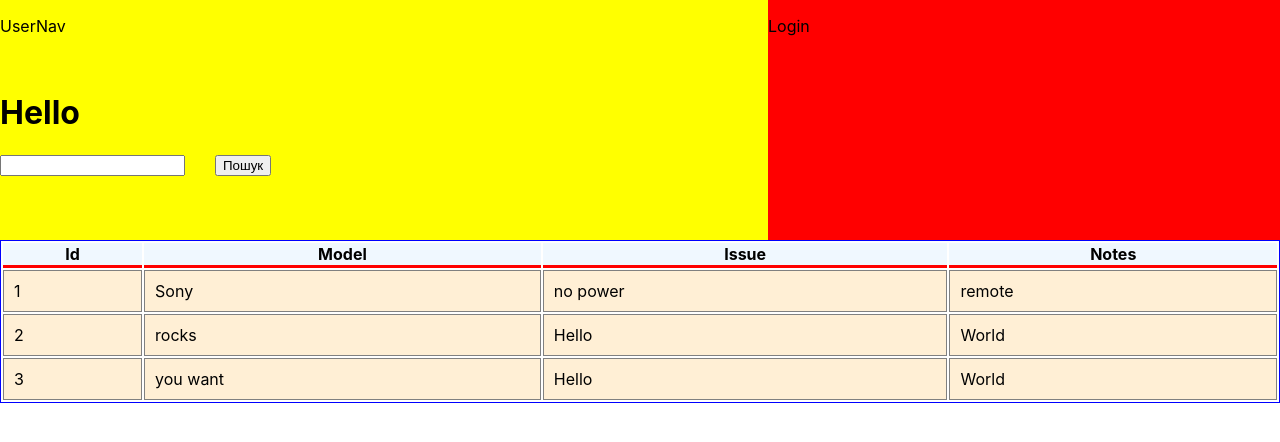
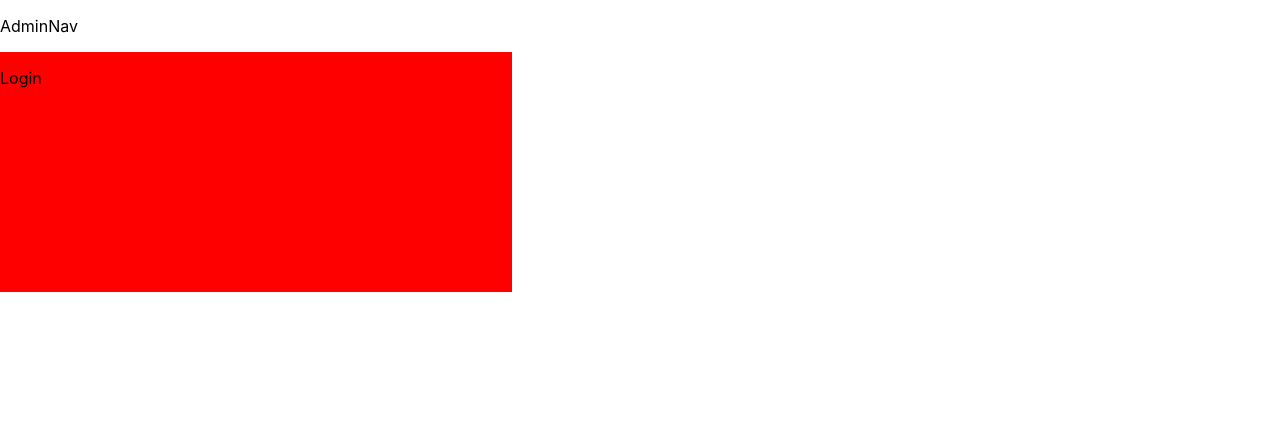
Before and after one commit to yapollo2002/my-app_Reactpart, a React (Create React App) app: page / in a window 1280 px wide. Shown: the top 442 px of the page. Built offline with nearby package versions, Linux system fonts and the light colour scheme.

Commit message:
Creat AdminControl and have changed AdminMode, AdminNav

```diff
--- /dev/null
+++ b/src/AdminControl.js
@@ -0,0 +1,32 @@
+import React, {Component} from 'react';
+import './App.css';
+import AdminNav from './AdminNav';
+import Login from './Login';
+
+
+
+export default class AdminControl extends Component {
+	constructor(props) {
+      super(props);
+	  this.state={inputtext:' '};
+      this.handler = this.handler.bind(this);
+   }
+
+
+
+	 handler(inputtextin){
+		 this.setState({inputtext:inputtextin});
+		//alert(this.state.inputtext);
+
+	}
+	render() {
+		return(
+		<div className="Control">
+		< AdminNav handle={this.props.handle} handler={this.handler} />
+		< Login/>
+		</div>
+		);
+
+	}
+
+}
--- a/src/AdminMode.js
+++ b/src/AdminMode.js
@@ -1,17 +1,22 @@
 import React, {Component} from 'react';
+import AdminControl from './AdminControl';
 
 
 export default class AdminMode extends Component {
 	//const isAdminMode = this.props.isAdminMode;
+        constructor(props) {
+      super(props);
+	 // this.state={inputtext:' '};
+      //this.handler = this.handler.bind(this);
+   }
+
 
 	render () {
-    const  isAdminMode= this.props.isAdminMode;
+
     return (
+	<div > <AdminControl/>  </div>
 
-	<button >
-	enter {isAdminMode}
-	</button>
-	)
+           );
   }
 
 }
--- a/src/AdminNav.js
+++ b/src/AdminNav.js
@@ -1,13 +1,17 @@
-import React, "{Component} from 'react';
+import React, {Component} from 'react';
 
 
 export default class AdminNav extends Component {
 
-	rendeer() {
+	render() {
 		return(
+             <div className="AdminNav">
+         <p> AdminNav </p>
+         <form>
 
-		)
-
+         </form>
+         </div>
+                )
 	}
 
 }
--- a/src/App.js
+++ b/src/App.js
@@ -8,7 +8,7 @@ class App extends React.Component {
   constructor(props) {
     super(props);
    // this.handleChange = this.handleChange.bind(this);
-   this.state = {isAdminMode: false};
+   this.state = {isAdminMode: true};
   }
   //const isAdminMode={this.state.isAdminMode};
 	 render() {
```
